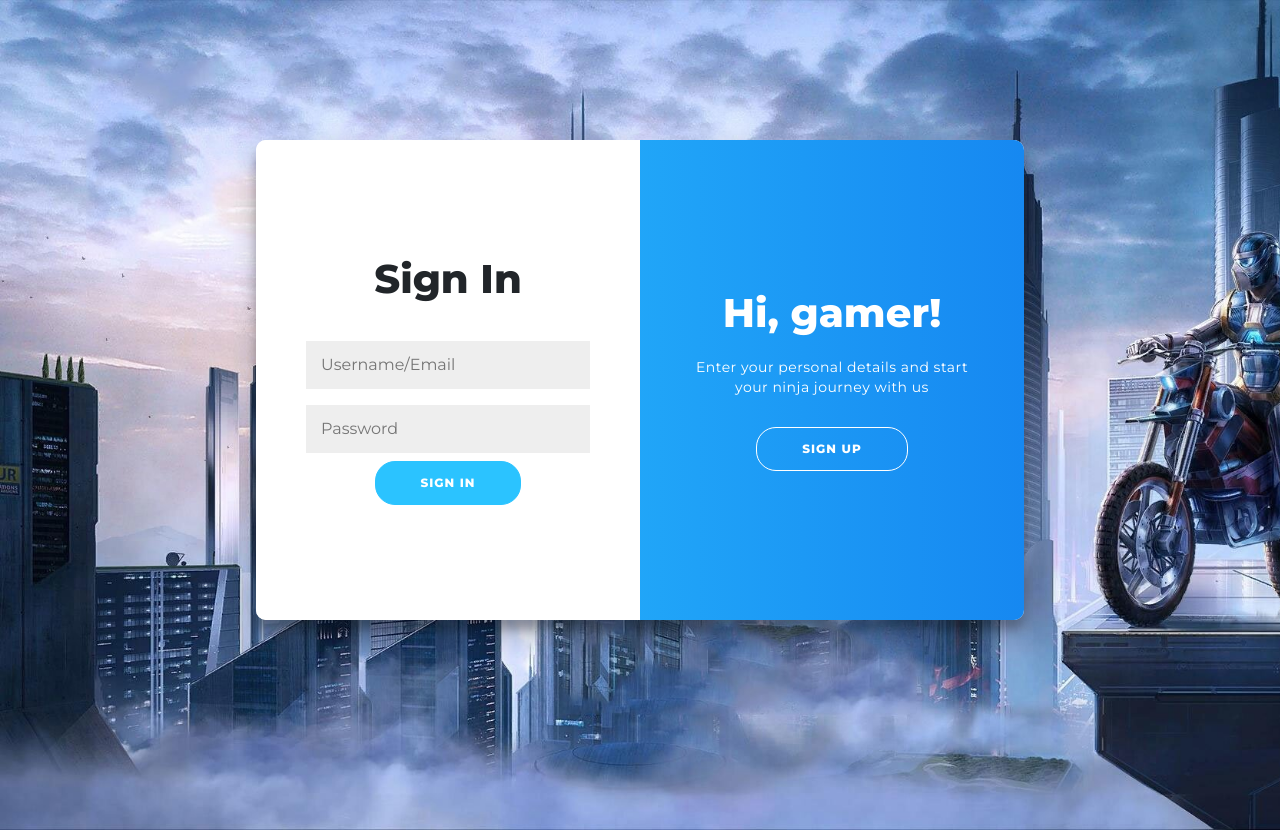
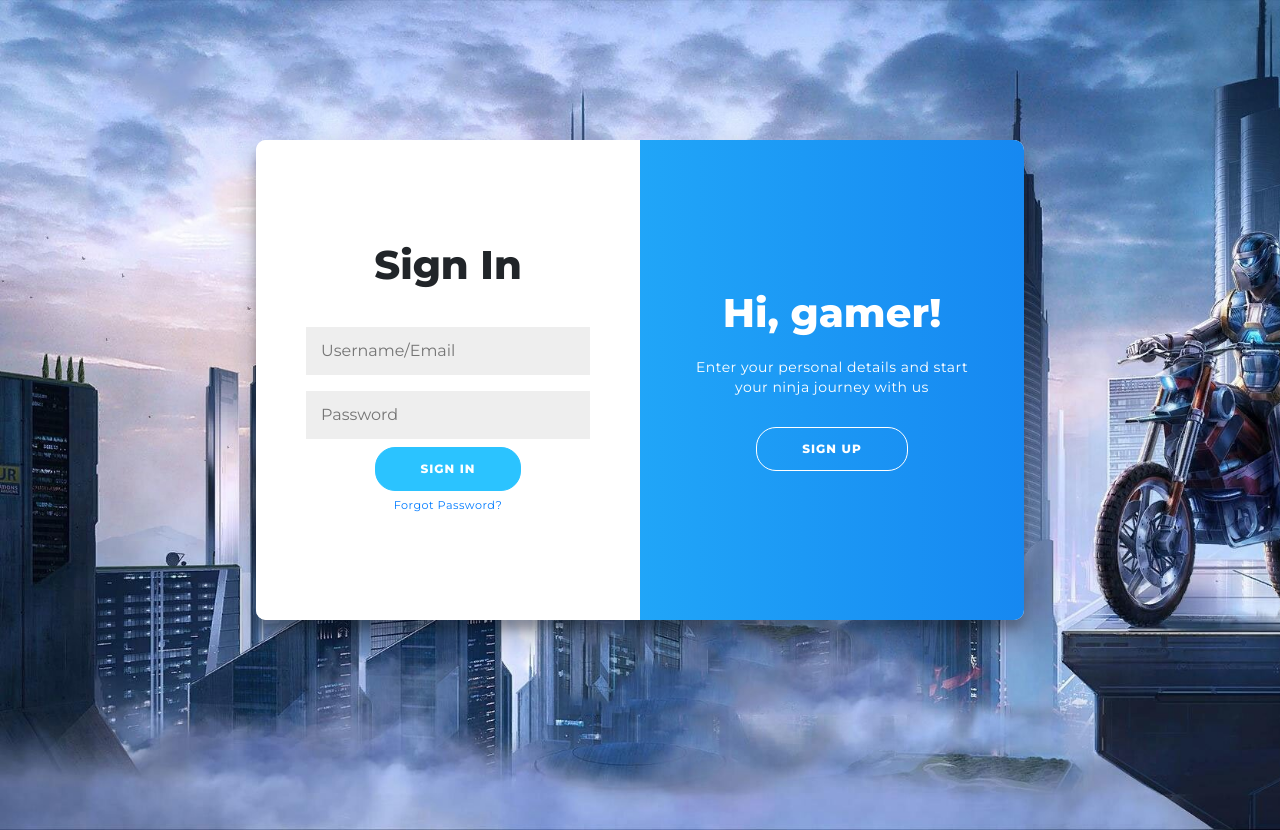
Before and after one commit to rjburgerr1/Trials-Ninja-Points, a React (Create React App) app in the folder Trials.com/react-frontend/: page /signin in a window 1280 px wide. Built offline with nearby package versions, Linux system fonts and the light colour scheme; no server answers.

Commit message:
add forgot password below sign in button

```diff
--- a/Trials.com/react-frontend/src/components/forgotPassword.component.js
+++ /dev/null
@@ -1,9 +0,0 @@
-import React from "react";
-
-export default function ForgotPassword() {
-  return (
-    <div class="Forgot Password">
-      <button type="submit">Forgot Password?</button>
-    </div>
-  );
-}
--- a/Trials.com/react-frontend/src/components/login.component.js
+++ b/Trials.com/react-frontend/src/components/login.component.js
@@ -1,7 +1,7 @@
 import React, { useRef, useState } from "react";
 import { useAuth } from "../contexts/AuthContext";
-import { Alert } from "react-bootstrap";
-import { useHistory } from "react-router-dom";
+import { Alert, Button } from "react-bootstrap";
+import { Link, useHistory } from "react-router-dom";
 
 export default function LoginComponent() {
   const emailRef = useRef();
@@ -54,6 +54,9 @@ export default function LoginComponent() {
         <button disabled={loading} type="submit">
           Sign In
         </button>
+        <Link to='/forgot-password' className='my-0'>
+          <p role="button" className='btn-link my-1 small'>Forgot Password?</p>
+        </Link>
       </form>
     </div>
   );
--- a/Trials.com/react-frontend/src/pages/signin_signup.js
+++ b/Trials.com/react-frontend/src/pages/signin_signup.js
@@ -3,7 +3,6 @@ import "../../node_modules/bootstrap/dist/css/bootstrap.min.css";
 import "./css/signin_signup.css";
 import Login from "../components/login.component";
 import Signup from "../components/signup.component";
-import ForgotPassword from "../components/forgotPassword.component";
 
 export default function signin_signup() {
   const SignUpTransition = () => {
@@ -20,7 +19,6 @@ export default function signin_signup() {
       <div class="container" id="container">
         <Signup />
         <Login />
-        <ForgotPassword />
         <div class="overlay-container">
           <div class="overlay">
             <div class="overlay-panel overlay-left">
```
